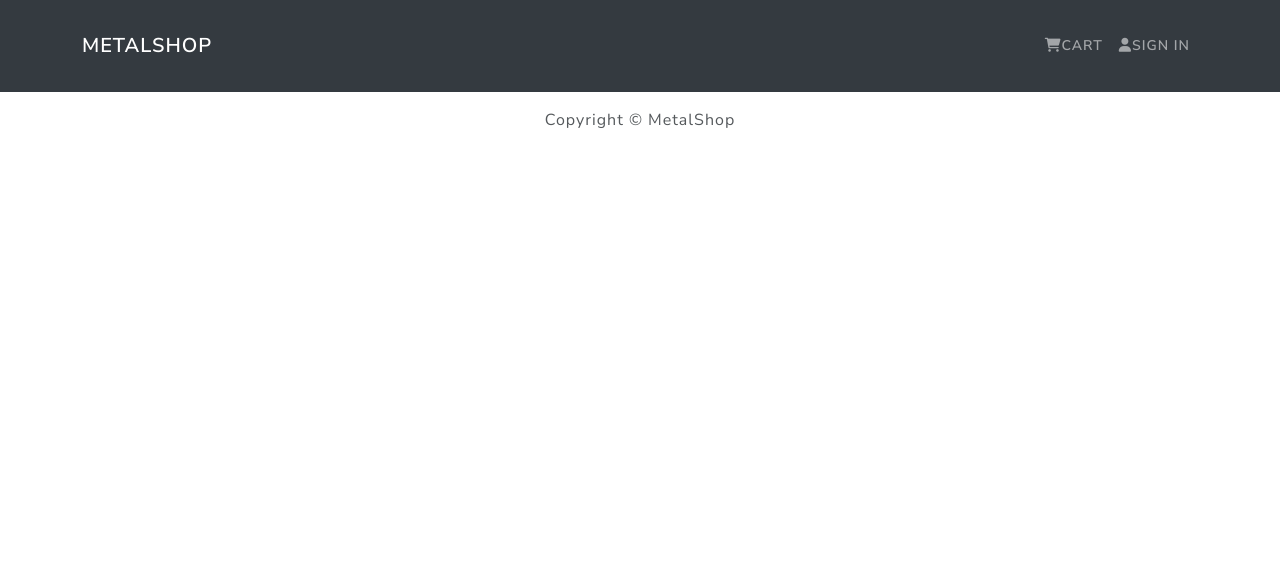
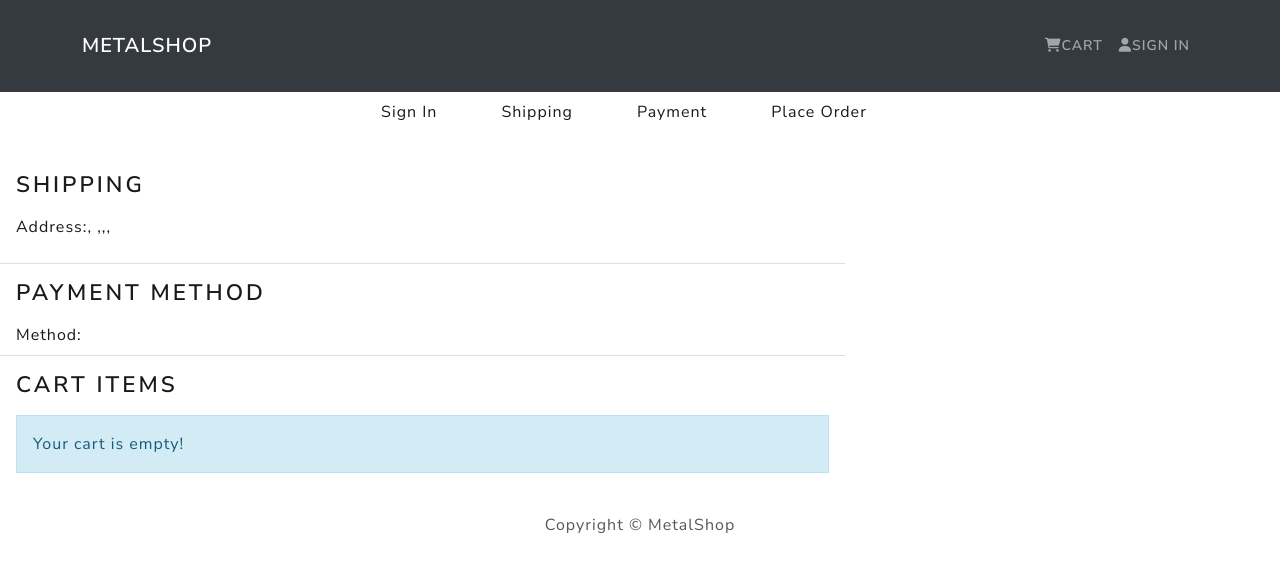
Before and after one commit to Santamaria-Alex/FS-shop, a React (Create React App) app in the folder frontend/: page /placeorder in a window 1280 px wide. Shown: the top 572 px of the page. Built offline with nearby package versions, Linux system fonts and the light colour scheme.

Commit message:
working on place order screen

```diff
--- a/frontend/src/App.js
+++ b/frontend/src/App.js
@@ -10,6 +10,7 @@ import RegisterScreen from "./screens/RegisterScreen";
 import ProfileScreen from "./screens/ProfileScreen";
 import ShippingScreen from "./screens/ShippingScreen";
 import PaymentScreen from "./screens/PaymentScreen";
+import PlaceOrderScreen from "./screens/PlaceOrderScreen";
 
 function App() {
   return (
@@ -18,6 +19,7 @@ function App() {
       <Routes>
         <Route path="login/shipping" element={<ShippingScreen />} />
         <Route path="payment" element={<PaymentScreen />} />
+        <Route path="placeorder" element={<PlaceOrderScreen />} />
         <Route path="login" element={<LoginScreen />} />
         <Route path="register" element={<RegisterScreen />} />
         <Route path="profile" element={<ProfileScreen />} />
--- a/frontend/src/index.css
+++ b/frontend/src/index.css
@@ -46,3 +46,8 @@ h2 {
 button {
   margin-top: 1rem;
 }
+
+.img {
+  max-width: 2.5rem;
+  max-height: 2.5rem;
+}
--- /dev/null
+++ b/frontend/src/screens/PlaceOrderScreen.js
@@ -0,0 +1,73 @@
+import React, { useState } from "react";
+import { Button, Row, Col, ListGroup, Image, Card } from "react-bootstrap";
+import { useDispatch, useSelector } from "react-redux";
+import { useNavigate } from "react-router";
+import { Link } from "react-router-dom";
+import CheckoutSteps from "../components/CheckoutSteps";
+import Message from "../components/Message";
+
+const PlaceOrderScreen = () => {
+  const cart = useSelector((state) => state.cart);
+
+  return (
+    <div>
+      <CheckoutSteps step1 step2 step3 step4 />
+      <Row>
+        <Col md={8}>
+          <ListGroup variant="flush">
+            <ListGroup.Item>
+              <h2>Shipping</h2>
+              <p>
+                <strong>Address:</strong>
+                {cart.shippingAddress.address}, {cart.shippingAddress.city},
+                {cart.shippingAddress.postalCoade},
+                {cart.shippingAddress.country},
+              </p>
+            </ListGroup.Item>
+
+            <ListGroup.Item>
+              <h2>Payment Method</h2>
+              <strong>Method: </strong>
+              {cart.paymentMethod}
+            </ListGroup.Item>
+
+            <ListGroup.Item>
+              <h2>Cart Items</h2>
+              {cart.cartItems.length === 0 ? (
+                <Message>Your cart is empty!</Message>
+              ) : (
+                <ListGroup variant="flush">
+                  {cart.cartItems.map((item, index) => (
+                    <ListGroup.Item key={index}>
+                      <Row>
+                        <Col md={1}>
+                          <Image
+                            className="img"
+                            src={item.image}
+                            alt={item.name}
+                          />
+                        </Col>
+
+                        <Col>
+                          <Link to={`/product/${item.product}`}>
+                            {item.name}
+                          </Link>
+                        </Col>
+
+                        <Col md={4}>
+                          {item.qty} x {item.price} = ${item.qty * item.price}
+                        </Col>
+                      </Row>
+                    </ListGroup.Item>
+                  ))}
+                </ListGroup>
+              )}
+            </ListGroup.Item>
+          </ListGroup>
+        </Col>
+      </Row>
+    </div>
+  );
+};
+
+export default PlaceOrderScreen;
```
